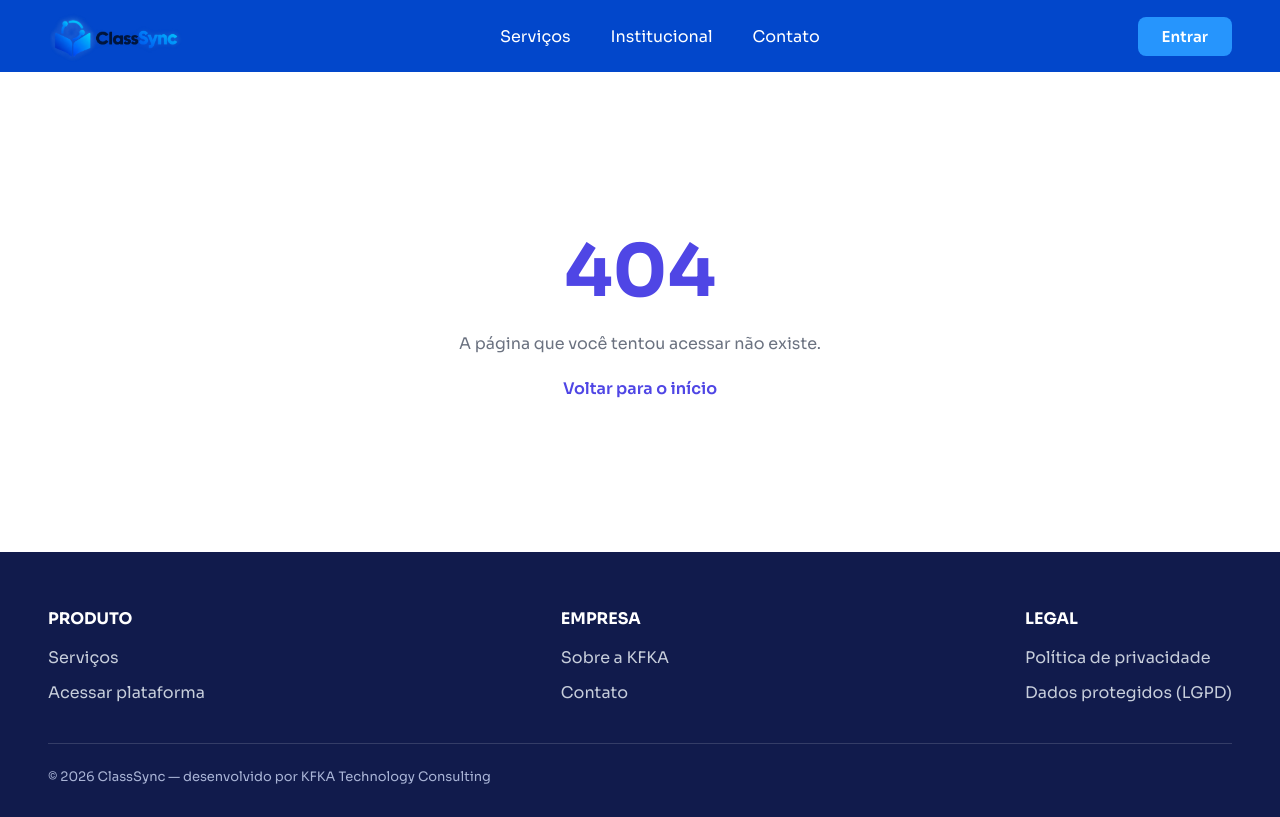
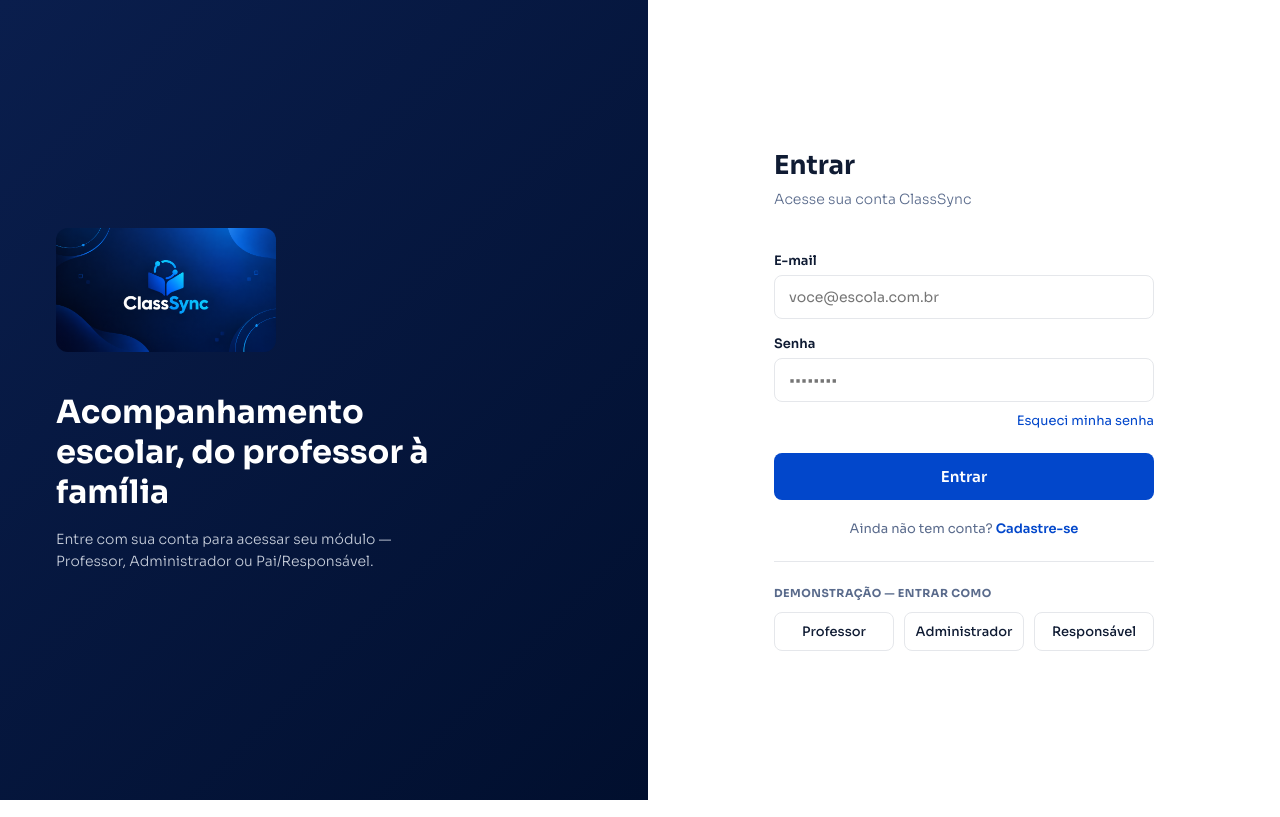
Before and after one commit to 2026-2-NADS2/Projeto17, a React app in the folder src/Entrega 1/Frontend/: page /entrar in a window 1280 px wide. Built offline with nearby package versions, Linux system fonts and the light colour scheme; the HTML template or start-up script is replaced by a standard one.

Commit message:
feat: cria tela de login com validacao e navegacao para dashboards

```diff
--- a/src/Entrega 1/Frontend/src/App.jsx
+++ b/src/Entrega 1/Frontend/src/App.jsx
@@ -2,6 +2,10 @@ import { BrowserRouter, Routes, Route } from 'react-router-dom';
 import LayoutPublico from './components/LayoutPublico/LayoutPublico';
 import Home from './pages/Home/Home';
 import NotFound from './pages/NotFound/NotFound';
+import Login from './pages/Login/Login';
+import Cadastro from './pages/Cadastro/Cadastro';
+import DashboardProfessor from './pages/DashboardProfessor/DashboardProfessor';
+import DashboardAdmin from './pages/DashboardAdmin/DashboardAdmin';
 
 function App() {
   return (
@@ -9,8 +13,13 @@ function App() {
       <Routes>
         <Route element={<LayoutPublico />}>
           <Route path="/" element={<Home />} />
+          <Route path="/cadastro" element={<Cadastro />} />
           <Route path="*" element={<NotFound />} />
         </Route>
+
+        <Route path="/entrar" element={<Login />} />
+        <Route path="/professor" element={<DashboardProfessor />} />
+        <Route path="/admin" element={<DashboardAdmin />} />
       </Routes>
     </BrowserRouter>
   );
--- /dev/null
+++ b/src/Entrega 1/Frontend/src/components/LayoutPublico/LayoutPublico.css
@@ -0,0 +1,9 @@
+.layout-publico {
+  display: flex;
+  flex-direction: column;
+  min-height: 100vh;
+}
+
+.layout-publico main {
+  flex: 1;
+}
--- a/src/Entrega 1/Frontend/src/components/LayoutPublico/LayoutPublico.jsx
+++ b/src/Entrega 1/Frontend/src/components/LayoutPublico/LayoutPublico.jsx
@@ -1,16 +1,17 @@
 import { Outlet } from 'react-router-dom';
 import Navbar from '../Navbar/Navbar';
 import Footer from '../Footer/Footer';
+import './LayoutPublico.css';
 
 function LayoutPublico() {
   return (
-    <>
+    <div className="layout-publico">
       <Navbar />
       <main>
         <Outlet />
       </main>
       <Footer />
-    </>
+    </div>
   );
 }
 
--- /dev/null
+++ b/src/Entrega 1/Frontend/src/pages/Cadastro/Cadastro.jsx
@@ -0,0 +1,5 @@
+function Cadastro() {
+  return <div style={{ padding: 48 }}>Cadastro em construção...</div>;
+}
+
+export default Cadastro;
--- /dev/null
+++ b/src/Entrega 1/Frontend/src/pages/DashboardAdmin/DashboardAdmin.jsx
@@ -0,0 +1,5 @@
+function DashboardAdmin() {
+  return <div style={{ padding: 48 }}>Dashboard do Administrador em construção...</div>;
+}
+
+export default DashboardAdmin;
--- /dev/null
+++ b/src/Entrega 1/Frontend/src/pages/DashboardProfessor/DashboardProfessor.jsx
@@ -0,0 +1,5 @@
+function DashboardProfessor() {
+  return <div style={{ padding: 48 }}>Dashboard do Professor em construção...</div>;
+}
+
+export default DashboardProfessor;
--- /dev/null
+++ b/src/Entrega 1/Frontend/src/pages/Login/Login.css
@@ -0,0 +1,177 @@
+.login {
+  display: flex;
+  min-height: 100vh;
+}
+
+.login-lado-esquerdo {
+  flex: 1;
+  background: linear-gradient(135deg, #0A1E4D 0%, #010F2E 100%);
+  padding: 64px 56px;
+  display: flex;
+  flex-direction: column;
+  justify-content: center;
+}
+
+.login-banner {
+  width: 220px;
+  border-radius: 12px;
+  margin-bottom: 40px;
+}
+
+.login-lado-esquerdo h1 {
+  font-family: 'Sora', sans-serif;
+  font-weight: 700;
+  font-size: 32px;
+  color: #ffffff;
+  line-height: 1.25;
+  margin-bottom: 16px;
+  max-width: 380px;
+}
+
+.login-lado-esquerdo p {
+  font-family: 'Sora', sans-serif;
+  font-weight: 300;
+  font-size: 14px;
+  color: #C7CEDB;
+  max-width: 380px;
+  line-height: 1.6;
+}
+
+.login-lado-direito {
+  flex: 1;
+  display: flex;
+  align-items: center;
+  justify-content: center;
+  background-color: #ffffff;
+  padding: 48px;
+}
+
+.login-form-container {
+  width: 100%;
+  max-width: 380px;
+}
+
+.login-form-container h2 {
+  font-family: 'Sora', sans-serif;
+  font-weight: 700;
+  font-size: 26px;
+  color: #0F1B33;
+  margin-bottom: 8px;
+}
+
+.login-subtitulo {
+  font-family: 'Sora', sans-serif;
+  font-weight: 300;
+  font-size: 14px;
+  color: #5A6B8C;
+  margin-bottom: 28px;
+}
+
+.login-form-container form {
+  display: flex;
+  flex-direction: column;
+}
+
+.login-form-container label {
+  font-family: 'Sora', sans-serif;
+  font-weight: 600;
+  font-size: 13px;
+  color: #0F1B33;
+  margin-bottom: 6px;
+  margin-top: 16px;
+}
+
+.login-form-container input {
+  font-family: 'Sora', sans-serif;
+  font-size: 14px;
+  padding: 12px 14px;
+  border: 1px solid #E5E7EB;
+  border-radius: 8px;
+  outline: none;
+}
+
+.login-form-container input:focus {
+  border-color: #0247CB;
+}
+
+.login-esqueci {
+  align-self: flex-end;
+  font-family: 'Sora', sans-serif;
+  font-size: 13px;
+  color: #0247CB;
+  margin-top: 10px;
+}
+
+.login-erro {
+  color: #DC2626;
+  font-size: 13px;
+  margin-top: 12px;
+}
+
+.login-btn-entrar {
+  background-color: #0247CB;
+  color: #ffffff;
+  font-family: 'Sora', sans-serif;
+  font-weight: 600;
+  font-size: 15px;
+  padding: 14px;
+  border-radius: 8px;
+  border: none;
+  margin-top: 24px;
+  cursor: pointer;
+}
+
+.login-btn-entrar:hover {
+  opacity: 0.9;
+}
+
+.login-cadastro {
+  text-align: center;
+  font-family: 'Sora', sans-serif;
+  font-size: 13px;
+  color: #5A6B8C;
+  margin-top: 20px;
+}
+
+.login-cadastro a {
+  color: #0247CB;
+  font-weight: 600;
+}
+
+.login-linha {
+  border: none;
+  border-top: 1px solid #E5E7EB;
+  margin: 24px 0;
+}
+
+.login-demo-titulo {
+  font-family: 'Sora', sans-serif;
+  font-weight: 700;
+  font-size: 11px;
+  letter-spacing: 0.5px;
+  color: #5A6B8C;
+  margin-bottom: 12px;
+}
+
+.login-demo-botoes {
+  display: flex;
+  gap: 10px;
+}
+
+.login-demo-botoes button {
+  flex: 1;
+  font-family: 'Sora', sans-serif;
+  font-weight: 500;
+  font-size: 13px;
+  color: #0F1B33;
+  background-color: #ffffff;
+  border: 1px solid #E5E7EB;
+  border-radius: 8px;
+  padding: 10px;
+  cursor: pointer;
+}
+
+.login-demo-botoes button:hover {
+  border-color: #0247CB;
+  color: #0247CB;
+}
--- /dev/null
+++ b/src/Entrega 1/Frontend/src/pages/Login/Login.jsx
@@ -0,0 +1,98 @@
+import { useState } from 'react';
+import { useNavigate, Link } from 'react-router-dom';
+import banner from '../../assets/BANNER - ClassSync.png';
+import './Login.css';
+
+function Login() {
+  const navigate = useNavigate();
+  const [email, setEmail] = useState('');
+  const [senha, setSenha] = useState('');
+  const [erro, setErro] = useState('');
+
+  function validarEmail(valor) {
+    const regex = /^[^\s@]+@[^\s@]+\.[^\s@]+$/;
+    return regex.test(valor);
+  }
+
+  function handleSubmit(e) {
+    e.preventDefault();
+    setErro('');
+
+    if (!email.trim() || !senha.trim()) {
+      setErro('Preencha todos os campos.');
+      return;
+    }
+
+    if (!validarEmail(email)) {
+      setErro('Digite um e-mail válido.');
+      return;
+    }
+
+    if (senha.length < 6) {
+      setErro('A senha deve ter pelo menos 6 caracteres.');
+      return;
+    }
+
+    navigate('/professor');
+  }
+
+  return (
+    <div className="login">
+      <div className="login-lado-esquerdo">
+        <img src={banner} alt="ClassSync" className="login-banner" />
+        <h1>Acompanhamento escolar, do professor à família</h1>
+        <p>Entre com sua conta para acessar seu módulo — Professor, Administrador ou Pai/Responsável.</p>
+      </div>
+
+      <div className="login-lado-direito">
+        <div className="login-form-container">
+          <h2>Entrar</h2>
+          <p className="login-subtitulo">Acesse sua conta ClassSync</p>
+
+          <form onSubmit={handleSubmit}>
+            <label htmlFor="email">E-mail</label>
+            <input
+              id="email"
+              type="text"
+              value={email}
+              onChange={(e) => setEmail(e.target.value)}
+              placeholder="voce@escola.com.br"
+            />
+
+            <label htmlFor="senha">Senha</label>
+            <input
+              id="senha"
+              type="password"
+              value={senha}
+              onChange={(e) => setSenha(e.target.value)}
+              placeholder="••••••••"
+            />
+
+            <Link to="/recuperar-senha" className="login-esqueci">
+              Esqueci minha senha
+            </Link>
+
+            {erro && <p className="login-erro">{erro}</p>}
+
+            <button type="submit" className="login-btn-entrar">Entrar</button>
+          </form>
+
+          <p className="login-cadastro">
+            Ainda não tem conta? <Link to="/cadastro">Cadastre-se</Link>
+          </p>
+
+          <hr className="login-linha" />
+
+          <p className="login-demo-titulo">DEMONSTRAÇÃO — ENTRAR COMO</p>
+          <div className="login-demo-botoes">
+            <button onClick={() => navigate('/professor')}>Professor</button>
+            <button onClick={() => navigate('/admin')}>Administrador</button>
+            <button onClick={() => navigate('/responsavel')}>Responsável</button>
+          </div>
+        </div>
+      </div>
+    </div>
+  );
+}
+
+export default Login;
```
Also changed, not shown: src/Entrega 1/Frontend/src/assets/BANNER - ClassSync.png (added).
